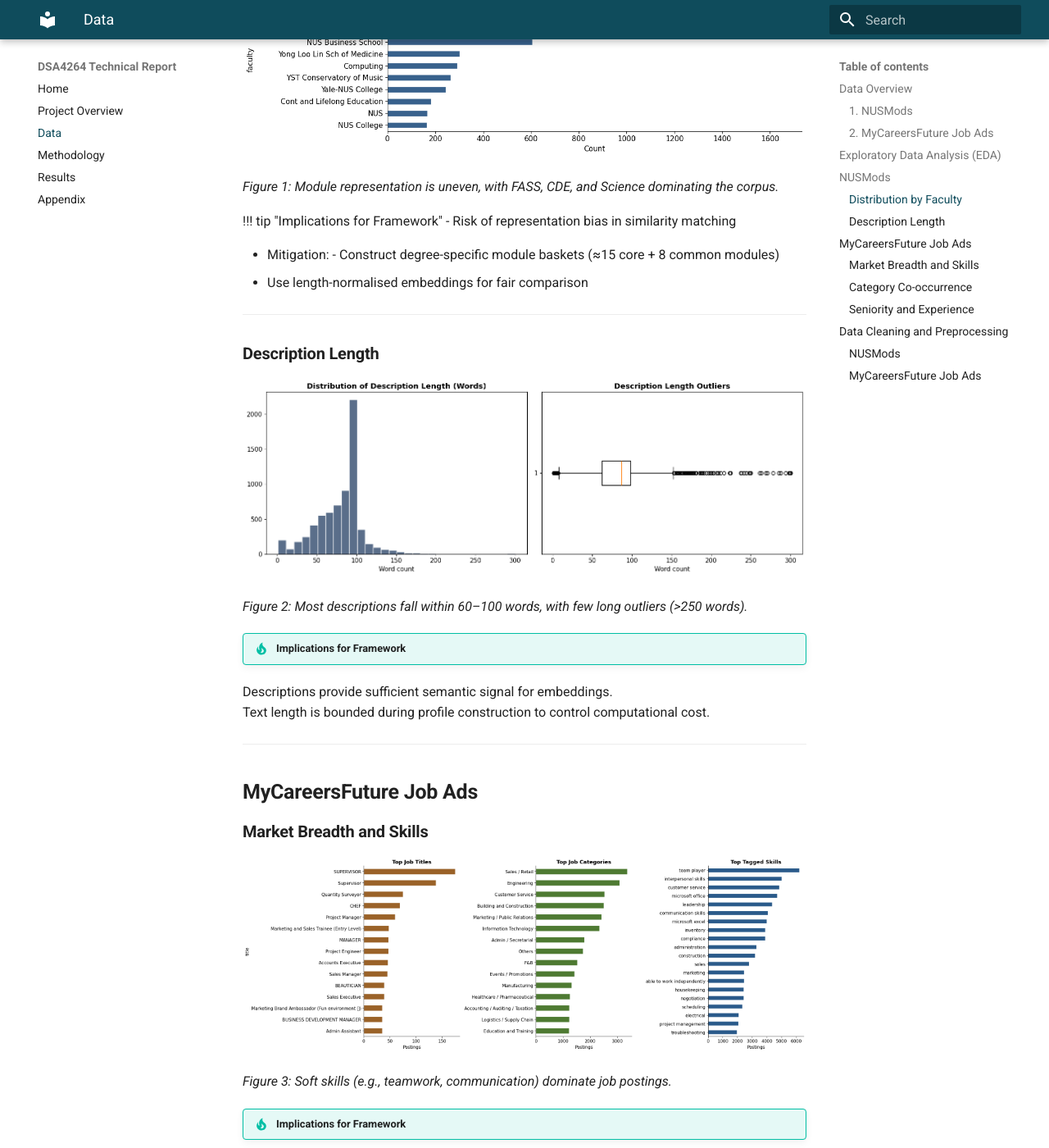
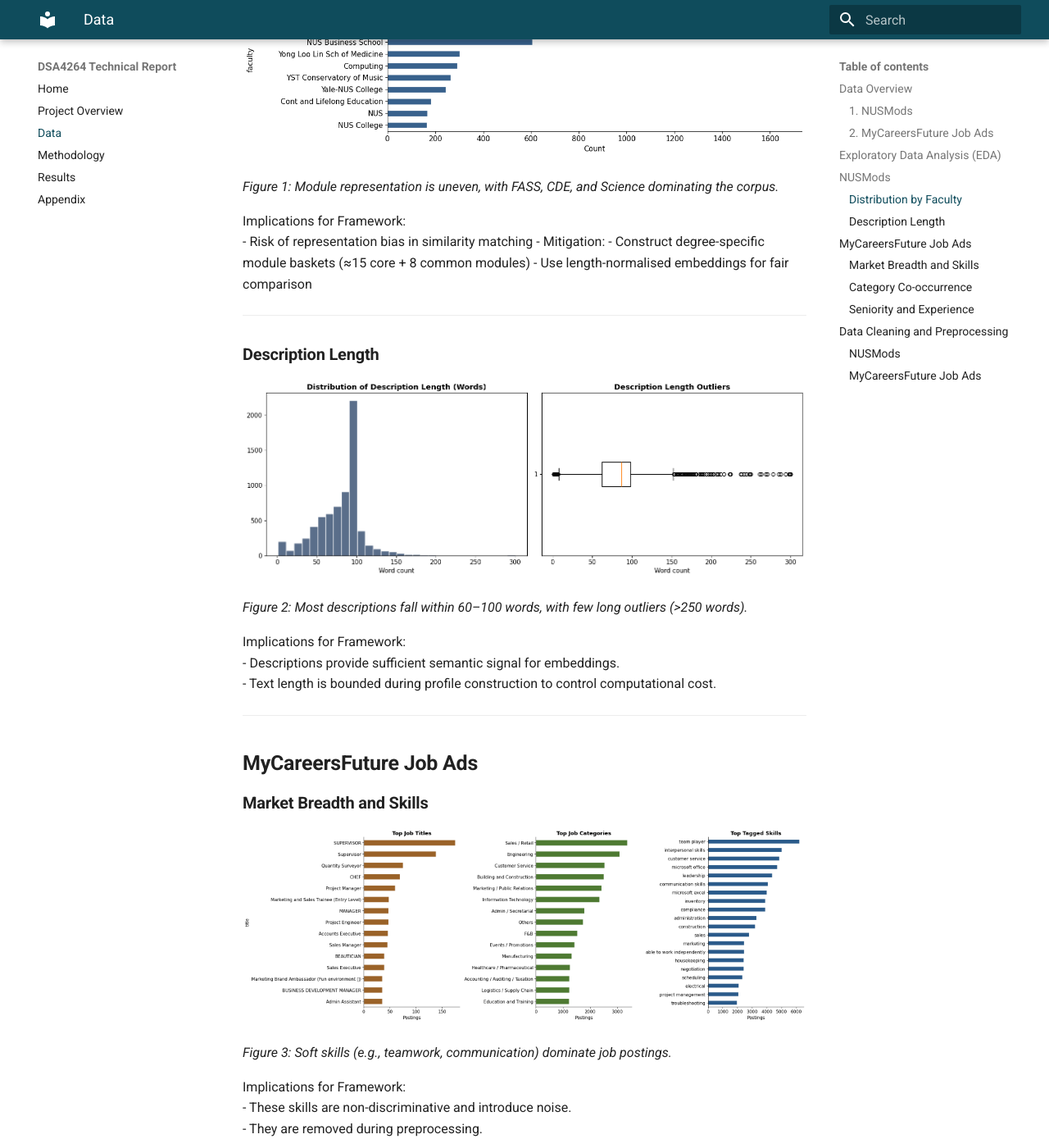
Before and after one commit to marcussyeo/DSA4264-Text-Group-3, an MkDocs documentation site: the page built from docs/data.md, in a window 1280 px wide and 1400 px high, scrolled down 1866 px. Shown: the whole window at 82% size. Built offline with MkDocs 1.6.1 and Material for MkDocs 9.7.7, drawn with Linux system fonts in a browser that asks for light colours; some of the changed text lies outside the part shown.

Commit message:
update data.md

```diff
--- a/docs/data.md
+++ b/docs/data.md
@@ -47,8 +47,8 @@ EDA identifies structural properties that inform modelling choices and potential
 
 _Figure 1: Module representation is uneven, with FASS, CDE, and Science dominating the corpus._
 
-!!! tip "Implications for Framework" - Risk of representation bias in similarity matching
-
+Implications for Framework:<br>
+- Risk of representation bias in similarity matching
 - Mitigation: - Construct degree-specific module baskets (≈15 core + 8 common modules)
 - Use length-normalised embeddings for fair comparison
 
@@ -60,9 +60,9 @@ _Figure 1: Module representation is uneven, with FASS, CDE, and Science dominati
 
 _Figure 2: Most descriptions fall within 60–100 words, with few long outliers (>250 words)._
 
-!!! tip "Implications for Framework"
-Descriptions provide sufficient semantic signal for embeddings.
- Text length is bounded during profile construction to control computational cost.
+Implications for Framework:<br>
+- Descriptions provide sufficient semantic signal for embeddings.
+- Text length is bounded during profile construction to control computational cost.
 
 ---
 
@@ -74,9 +74,9 @@ Descriptions provide sufficient semantic signal for embeddings.
 
 _Figure 3: Soft skills (e.g., teamwork, communication) dominate job postings._
 
-!!! tip "Implications for Framework"
-These skills are non-discriminative and introduce noise.
- They are removed during preprocessing.
+Implications for Framework:<br>
+- These skills are non-discriminative and introduce noise.
+- They are removed during preprocessing.
 
 ---
 
@@ -86,8 +86,8 @@ These skills are non-discriminative and introduce noise.
 
 _Figure 4: Job categories frequently co-occur, reflecting overlapping roles._
 
-!!! tip "Implications for Framework"
-Categories are retained as structured features to enrich representations.
+Implications for Framework:<br>
+- Categories are retained as structured features to enrich representations.
 
 ---
 
@@ -97,8 +97,8 @@ Categories are retained as structured features to enrich representations.
 
 _Figure 5: Entry-level roles dominate, though senior roles exist._
 
-!!! tip "Implications for Framework" - Aligns with graduate outcomes
-
+Implications for Framework:<br>
+- Aligns with graduate outcomes
 - Senior roles are excluded to maintain relevance
 
 ---
```
